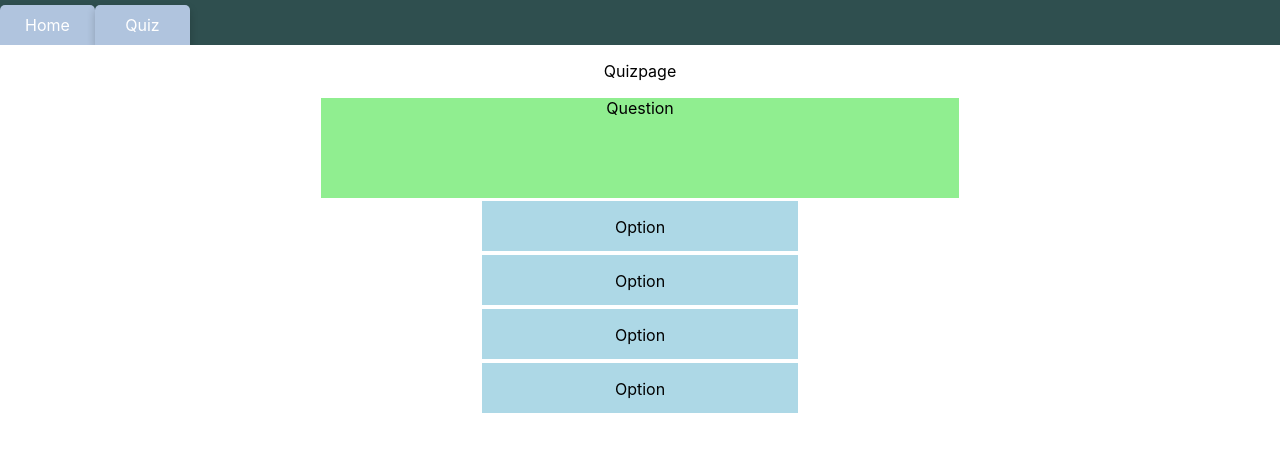
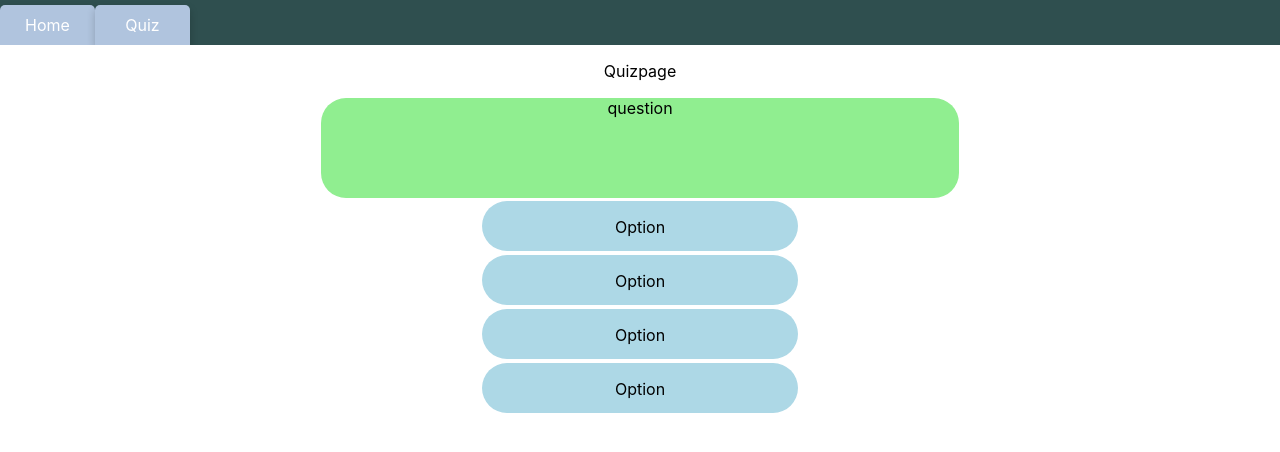
Before and after one commit to HapaxHypatia/accidence-tester, a React (Create React App) app: page /quizpage in a window 1280 px wide. Shown: the top 452 px of the page. Built offline with nearby package versions, Linux system fonts and the light colour scheme.

Commit message:
minor structure changes

```diff
--- a/src/App.css
+++ b/src/App.css
@@ -1,7 +1,6 @@
 #App {
   /*border: solid green 5px;*/
   background-color: darkslategrey;
-  min-width: 1200px;
   text-align: center;
   display: grid;
   place-items: center stretch;
--- a/src/components/answerBox.jsx
+++ /dev/null
@@ -1,16 +0,0 @@
-import React from "react";
-import Option from "./option";
-
-function AnswerBox()
-{
-	return (
-		<div className={'answerbox'}>
-			<Option></Option>
-			<Option></Option>
-			<Option></Option>
-			<Option></Option>
-		</div>
-	);
-}
-
-export default AnswerBox;
--- a/src/components/question.jsx
+++ b/src/components/question.jsx
@@ -1,8 +1,9 @@
-import React from "react";
+import React, {useState} from "react";
 
 function Question() {
+	const [Q, setQ] = useState('question')
 	return (
-		<div className={'question'}>Question</div>
+		<div className={'question'}>{Q}</div>
 	);
 }
 
--- a/src/pages/quizpage.css
+++ b/src/pages/quizpage.css
@@ -8,6 +8,7 @@
     background-color: lightgreen;
     height: 100px;
     margin: 1px;
+    border-radius: 25px;
     }
 .answerbox{
     /*border: solid coral 3px;*/
@@ -21,6 +22,7 @@
     width: 49.5%;
     height: 50px;
     margin: 2px;
+    border-radius: 25px;
 
 }
 .option:hover{
--- a/src/pages/quizpage.jsx
+++ b/src/pages/quizpage.jsx
@@ -1,7 +1,7 @@
 import React from "react";
-import AnswerBox from "../components/answerBox";
 import Question from "../components/question";
 import './quizpage.css'
+import Option from "../components/option";
 
 function Quizpage() {
 	return (
@@ -9,7 +9,12 @@ function Quizpage() {
 			<p>Quizpage</p>
 			<div id={'questioncontainer'}>
 				<Question></Question>
-            	<AnswerBox></AnswerBox>
+					<div className={'answerbox'}>
+						<Option></Option>
+						<Option></Option>
+						<Option></Option>
+						<Option></Option>
+					</div>
 			</div>
 
 		</div>
```
